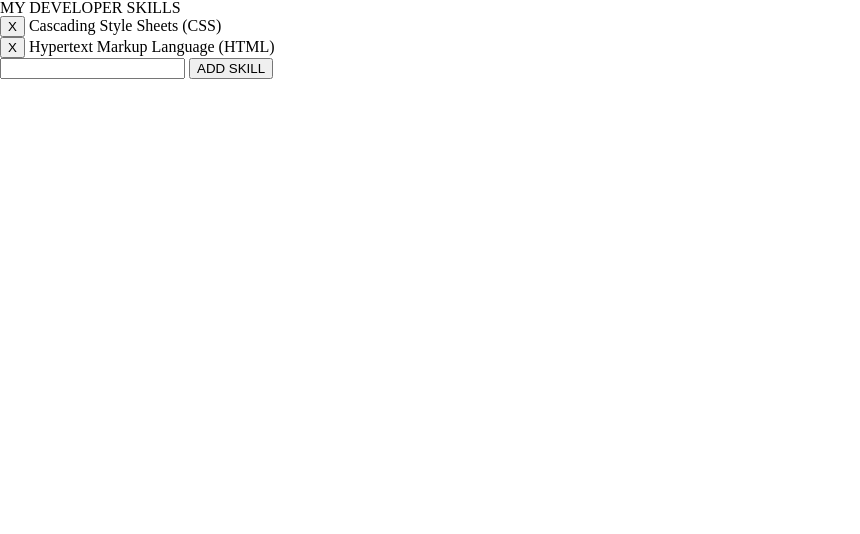
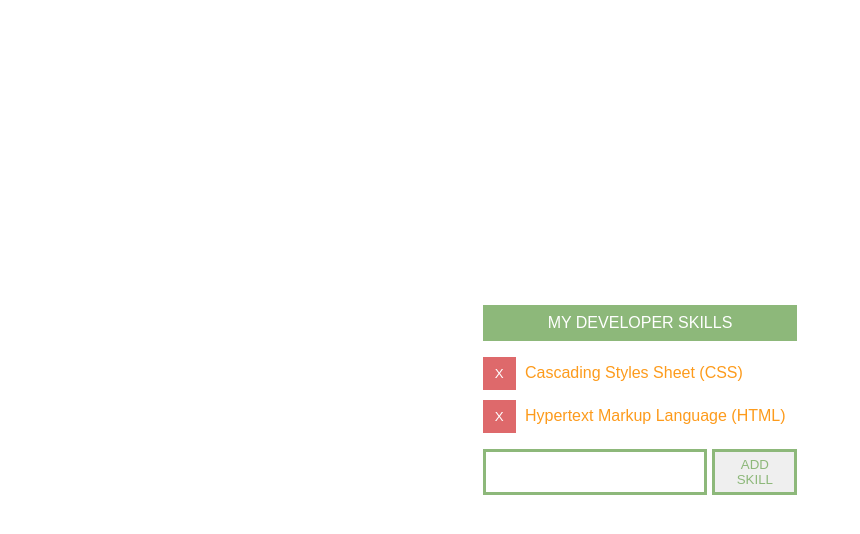
Before and after one commit to lemonmade1/My-Dev-Skills-Lab, a plain HTML site: page index.html in a window 1280 px wide. Shown: the whole page, without its empty margins (0-860 px from the left). Drawn offline with nearby package versions, Linux system fonts and the light colour scheme.

Commit message:
Updated Buttons

```diff
--- a/css/main.css
+++ b/css/main.css
@@ -0,0 +1,25 @@
+li {
+  margin: 10px 0;
+}
+
+button.remove {
+  background-color: rgb(222, 105, 107);
+  color: white;
+  border-color: transparent;
+  padding: 7px 10px;
+  margin-right: 5px;
+}
+
+input {
+  width: 63%;
+  border: 3px solid rgb(141, 184, 122);
+  padding: 5px 10px;
+}
+
+input:focus {
+  outline: none;
+}
+
+button:focus {
+  outline: none;
+}
--- a/index.html
+++ b/index.html
@@ -11,25 +11,27 @@
 
   <!-- JAVASCRIPT -->
   <script
-src="https://code.jquery.com/jquery-3.3.1.min.js"
-integrity="sha256-FgpCb/KJQlLNfOu91ta32o/NMZxltwRo8QtmkMRdAu8="
-crossorigin="anonymous"></script>
+ src="https://code.jquery.com/jquery-3.3.1.min.js" integrity="sha256-FgpCb/KJQlLNfOu91ta32o/NMZxltwRo8QtmkMRdAu8=" crossorigin="anonymous"></script>
   <script defer src="js/main.js"></script>
 </head>
 <body>
-  <h3>MY DEVELOPER SKILLS</h3>
+  <div>
+    <h1>MY DEVELOPER SKILLS</h1>
+
     <ul>
       <li>
-      <button id="btn1" class="btn btn-xs btn-danger">X</button>
-      Cascading Style Sheets (CSS)
+        <button class="remove">X</button> Cascading Styles Sheet (CSS)
       </li>
       <li>
-      <button id="btn1" class="btn btn-xs btn-danger">X</button>
-      Hypertext Markup Language (HTML)
+        <button class="remove">X</button> Hypertext Markup Language (HTML)
       </li>
     </ul>
-	<input>
+
+    <div>
+      <input type="text">
       <button id="addSkill">ADD SKILL</button>
+    </div>
+  </div>
 
 </body>
 </html>
--- a/js/main.js
+++ b/js/main.js
@@ -5,7 +5,7 @@ const $btn = $('button');
 $btn.on('click', (e) => {
 
   // CREATES A LI AND CACHES IT
-	let $li = document.createElement('li');
+  let $li = document.createElement('li');
 
 	// STORES THE INPUT VALUE
   let $input = $('input').val();
@@ -14,7 +14,13 @@ $btn.on('click', (e) => {
 	$li.textContent = $input;
 
   // CACHES THE UL
-	let $ul = $('ul');
+  let $ul = $('ul');
+
+  // IF NO INPUT, DISABLE THE BUTTON
+  if ($input.length === 0) {
+    $('#addSkill').attr('disabled', true);
+   return;
+  }
 
   // APPENDS THE LI TO THE UL
   let $info = $ul.append(`<li><button class="remove">X</button> ${$input}</li>`);
@@ -22,14 +28,56 @@ $btn.on('click', (e) => {
   // RESETS MY INPUT
   $(':input').val('')
 
+  // ADDLISTENER TO FADEOUT, THEN REMOVE LISTED ITEM
   $('body ul').on('click', 'button', function () {
     $(this).closest('li').fadeOut(1000, () => {
       $(this).remove();
     });
   });
 
-  // if ($input.val() === '') {
-  //   $('#addSkill').attr('disabled', true);
-  // }
+});
 
+
+// STYLES MY PAGE
+$('body').css({
+  "width": "100%",
+  "height": "100vh",
+  "display": "flex",
+  "flex-flow": "column wrap",
+  "justify-content": "center",
+  "align-items": "center",
+  "font-family": "sans-serif",
 });
+
+$('h1').css({
+  "background-color": "rgb(141, 184, 122)",
+  "color": "white",
+  "padding": "10px 65px",
+});
+
+$('body > div > div').css({
+  "width": "100%",
+  "display": "flex",
+  "flex-flow": "row wrap",
+  "justify-content": "space-between",
+});
+
+$('ul').css({
+  "color": "rgb(253, 155, 28)",
+  "margin": "1em 0",
+});
+
+$('.remove').css({
+  "background-color": "rgb(222, 105, 107)",
+  "color": "white",
+  "border-color": "transparent",
+  "padding": "7px 10px",
+  "margin-right": "5px",
+})
+
+$('#addSkill').css({
+  "width": "27%",
+  "border": "3px solid rgb(141, 184, 122)",
+  "color": "rgb(141, 184, 122)",
+  "padding": "5px 10px",
+});
```
Lines whose indentation alone changed are shown as unchanged.
